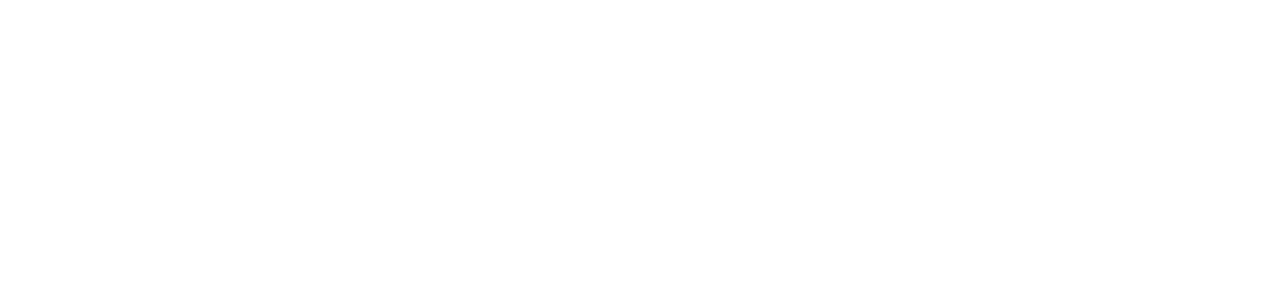
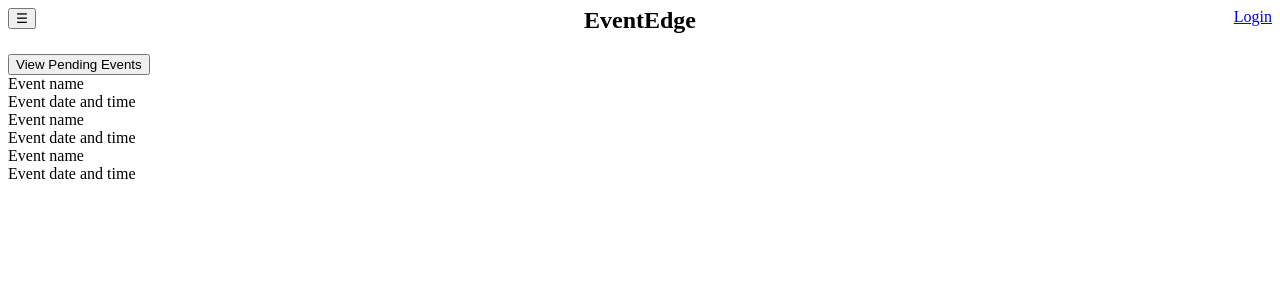
Before and after one commit to mnu213/eventedge-clone-2, a React (Create React App) app in the folder front-end/: page /events in a window 1280 px wide. Before the commit this address had no page. Shown: the top 300 px of the page. Built offline with nearby package versions, Linux system fonts and the light colour scheme.

Commit message:
created event component

```diff
--- a/front-end/src/components/app/App.jsx
+++ b/front-end/src/components/app/App.jsx
@@ -5,6 +5,7 @@
 import Login from '../login/Login';
 import Registration from '../registration/Registration';
 import Home from '../home/home';
+import Events from '../events/Events';
 
 function App() {
   return (
@@ -16,6 +17,7 @@
             <Route path="home" element={<Home />} />
             <Route path="login" element={<Login />} />
             <Route path="registration" element={<Registration />} />
+            <Route path="events" element={<Events/>}/>
           </Route>
         </Routes>
       </BrowserRouter>
--- /dev/null
+++ b/front-end/src/components/events/Events.jsx
@@ -0,0 +1,17 @@
+import React from "react";
+import Event from './event/Event'
+
+export default function Events(){
+    return(
+        <>
+            <button type="button">
+                View Pending Events
+            </button>
+            <div>
+                <Event/>
+                <Event/>
+                <Event/>
+            </div>
+        </>
+    );
+}
--- /dev/null
+++ b/front-end/src/components/events/event/Event.jsx
@@ -0,0 +1,10 @@
+import React from "react";
+
+export default function Event(){
+    return(
+        <>
+            <div>Event name</div>
+            <div>Event date and time</div>
+        </>
+    );
+}
--- a/front-end/src/components/navigation/Navigation.css
+++ b/front-end/src/components/navigation/Navigation.css
@@ -1,14 +1,15 @@
-nav {
-    display: inline;
-}
-.title{
-    float: none;
-    position: absolute;
-    left: 50%;
-    transform: translate(-50%,8px);
-    margin: 0;
-    top: 0;
+
+.navbar{
+    margin-bottom: 25px;
 }
 a{
     float: right;
 }
+.title{
+    position:absolute;
+    top:0;
+    left:50%;
+    display: inline;
+    transform: translate(-50%,-50%);
+
+}
--- a/front-end/src/components/navigation/Navigation.jsx
+++ b/front-end/src/components/navigation/Navigation.jsx
@@ -7,7 +7,8 @@
   const [menuVisible, setMenuVisible] = useState(false);
 
   return (
-    <div>
+    <>
+    <div className='navbar'>
       <nav>
         <button type="submit" onClick={() => setMenuVisible(true)}>
           ☰
@@ -18,8 +19,9 @@
         </Link>
       </nav>
       {menuVisible && <SlidingMenu onClose={() => setMenuVisible(false)} />}
-      <Outlet/>
     </div>
+    <Outlet/>
+    </>
   );
 }
 
```
